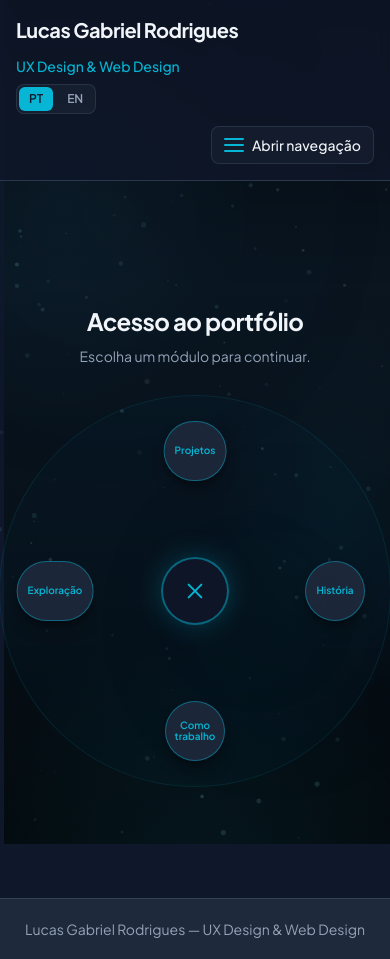
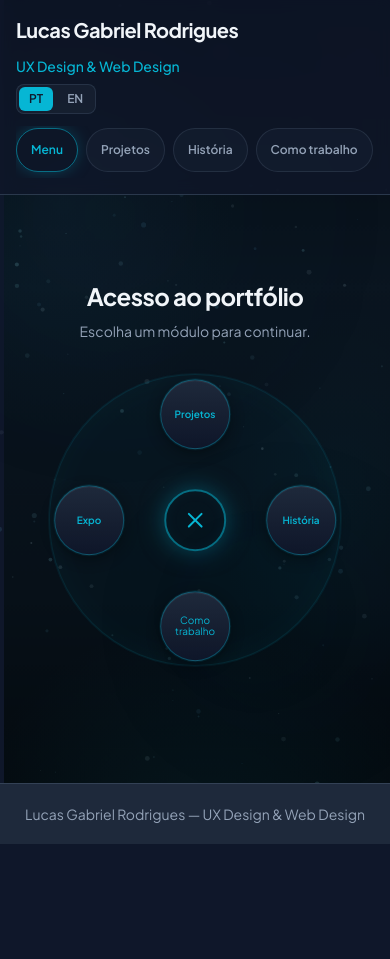
Before and after one commit to VS-LGR/LGR-Design, a Next.js app: page / in a window 390 px wide. Both pictures are taken after a click on the button "Abrir módulos". After the commit the page ends 844 px from the top, so only its background shows below. Built offline with nearby package versions, Linux system fonts and the light colour scheme.

Commit message:
Refactor navigation and exploration components for improved clarity and responsiveness. Updated titles and descriptions for consistency, enhanced MainNav styling, and adjusted SystemHub layout for better visual hierarchy.

```diff
--- a/src/app/exploracao/page.tsx
+++ b/src/app/exploracao/page.tsx
@@ -2,9 +2,9 @@ import type { Metadata } from "next";
 import { ExploracaoView } from "./ExploracaoView";
 
 export const metadata: Metadata = {
-  title: "Exploração | Lucas Gabriel Rodrigues",
+  title: "Expo | Lucas Gabriel Rodrigues",
   description:
-    "Experimentos interativos e pequenos sites — playground de ideias em UX e front-end.",
+    "Expo — experimentos interativos e pequenos sites; ideias em UX e front-end.",
 };
 
 export default function ExploracaoPage() {
--- a/src/components/shared/MainNav.tsx
+++ b/src/components/shared/MainNav.tsx
@@ -1,17 +1,16 @@
 "use client";
 
-import { useEffect, useState } from "react";
 import Link from "next/link";
 import { usePathname } from "next/navigation";
 import { useLocale } from "@/contexts/LocaleContext";
 
-const linkBase =
-  "text-sm font-medium transition-colors duration-200 focus-ring rounded-md py-2.5 px-1 md:py-0 md:px-0";
-
+/**
+ * Mobile: faixa horizontal com pills em scroll (sem hamburger).
+ * Desktop: mesmos destinos em linha, estilo mais discreto.
+ */
 export function MainNav() {
   const pathname = usePathname();
   const { t } = useLocale();
-  const [mobileOpen, setMobileOpen] = useState(false);
 
   const items = [
     { href: "/", label: t.nav.menu },
@@ -21,10 +20,6 @@ export function MainNav() {
     { href: "/exploracao", label: t.nav.exploration },
   ] as const;
 
-  useEffect(() => {
-    setMobileOpen(false);
-  }, [pathname]);
-
   const isActive = (href: string) =>
     href === "/"
       ? pathname === "/"
@@ -33,57 +28,30 @@ export function MainNav() {
         : pathname === href || pathname.startsWith(`${href}/`);
 
   return (
-    <nav aria-label={t.nav.aria} className="w-full md:w-auto">
-      <div className="flex justify-end md:hidden">
-        <button
-          type="button"
-          className="focus-ring flex items-center gap-2 rounded-lg border border-border-dark/60 bg-surface/40 px-3 py-2 text-sm font-medium text-primary hover:border-accent/40 hover:bg-surface/60 transition-colors"
-          aria-expanded={mobileOpen}
-          aria-controls="main-nav-links"
-          onClick={() => setMobileOpen((o) => !o)}
-        >
-          <span
-            className="flex h-4 w-5 flex-col justify-center gap-1"
-            aria-hidden
-          >
-            <span
-              className={`block h-0.5 w-full rounded-full bg-accent transition-transform duration-300 ease-out ${
-                mobileOpen ? "translate-y-1.5 rotate-45" : ""
-              }`}
-            />
-            <span
-              className={`block h-0.5 w-full rounded-full bg-accent transition-opacity duration-200 ${
-                mobileOpen ? "opacity-0" : "opacity-100"
-              }`}
-            />
-            <span
-              className={`block h-0.5 w-full rounded-full bg-accent transition-transform duration-300 ease-out ${
-                mobileOpen ? "-translate-y-1.5 -rotate-45" : ""
-              }`}
-            />
-          </span>
-          <span>{mobileOpen ? t.nav.close : t.nav.openNavigation}</span>
-        </button>
-      </div>
-
+    <nav
+      aria-label={t.nav.aria}
+      className="w-[calc(100%+2rem)] min-w-0 -mx-4 px-4 md:mx-0 md:w-auto md:px-0"
+    >
       <ul
-        id="main-nav-links"
-        className={`
-          mt-3 flex flex-col gap-0.5 rounded-xl border border-border-dark/50 bg-surface/25 p-2 md:mt-0 md:flex-row md:flex-wrap md:items-center md:gap-x-5 md:gap-y-1 md:border-0 md:bg-transparent md:p-0
-          ${mobileOpen ? "flex" : "hidden md:flex"}
-        `}
+        className="flex flex-nowrap items-stretch gap-2 overflow-x-auto scrollbar-hide pb-1.5 pt-0.5 snap-x snap-mandatory md:flex-wrap md:overflow-visible md:gap-x-6 md:pb-0 md:pt-0 md:snap-none"
+        style={{ WebkitOverflowScrolling: "touch" }}
       >
         {items.map(({ href, label }) => {
           const active = isActive(href);
           return (
-            <li key={href} className="md:inline-block">
+            <li key={href} className="snap-start shrink-0 flex">
               <Link
                 href={href}
-                className={`${linkBase} block md:inline ${
-                  active ? "text-accent" : "text-muted hover:text-primary"
-                }`}
+                className={`
+                  inline-flex items-center justify-center rounded-full border px-3.5 py-2 text-xs font-semibold transition-all duration-300 focus-ring min-h-[2.75rem] sm:text-sm
+                  md:min-h-0 md:rounded-none md:border-0 md:bg-transparent md:px-1 md:py-1 md:font-medium md:shadow-none
+                  ${
+                    active
+                      ? "border-accent/55 bg-accent/12 text-accent shadow-[0_0_18px_-5px_rgba(6,182,212,0.5)] md:shadow-none"
+                      : "border-border-dark/55 bg-surface/35 text-muted hover:border-accent/45 hover:bg-accent/8 hover:text-primary hover:shadow-[0_0_14px_-6px_rgba(6,182,212,0.4)] md:hover:bg-transparent md:hover:shadow-none"
+                  }
+                `}
                 aria-current={active ? "page" : undefined}
-                onClick={() => setMobileOpen(false)}
               >
                 {label}
               </Link>
--- a/src/components/system/SystemHub.tsx
+++ b/src/components/system/SystemHub.tsx
@@ -5,8 +5,11 @@ import Link from "next/link";
 import { useLocale } from "@/contexts/LocaleContext";
 import { usePrefersReducedMotion } from "@/hooks/usePrefersReducedMotion";
 
-/** Raio da órbita (centro → centro de cada satélite). */
-const ORBIT_R = { base: 140, md: 158 } as const;
+/** Raio da órbita — valores menores no desktop para proporção com o header. */
+const ORBIT_R = { base: 106, md: 116 } as const;
+
+/** Tamanho fixo dos 4 nós (círculos idênticos). */
+const NODE_BOX = "h-[4.35rem] w-[4.35rem] md:h-[5rem] md:w-[5rem]";
 
 type Module = {
   href: string;
@@ -31,7 +34,7 @@ function SatelliteLabel({
     return (
       <span className="flex flex-col items-center justify-center gap-0 text-center">
         {lines.map((line) => (
-          <span key={line} className="block max-w-[5rem] leading-[1.12]">
+          <span key={line} className="block leading-[1.1] text-[10px] md:text-[11px]">
             {line}
           </span>
         ))}
@@ -39,7 +42,7 @@ function SatelliteLabel({
     );
   }
   return (
-    <span className="block max-w-[5.25rem] text-center leading-snug text-balance hyphens-none px-0.5">
+    <span className="block text-center text-[10px] font-semibold leading-tight md:text-[11px]">
       {short}
     </span>
   );
@@ -104,20 +107,28 @@ export function SystemHub() {
     return () => window.removeEventListener("keydown", onKeyDown);
   }, [open, onKeyDown]);
 
-  const delayOpen = (i: number) => (reducedMotion ? 0 : i * 48);
-  const delayClose = (i: number) => (reducedMotion ? 0 : (modules.length - 1 - i) * 32);
-  const durationOpen = reducedMotion ? 120 : 640;
-  const durationClose = reducedMotion ? 100 : 480;
+  const delayOpen = (i: number) => (reducedMotion ? 0 : i * 44);
+  const delayClose = (i: number) => (reducedMotion ? 0 : (modules.length - 1 - i) * 28);
+  const durationOpen = reducedMotion ? 120 : 580;
+  const durationClose = reducedMotion ? 100 : 420;
   const easeOpen = "cubic-bezier(0.22, 1, 0.36, 1)";
   const easeClose = "cubic-bezier(0.4, 0, 0.2, 1)";
 
+  const nodeStatic =
+    "focus-ring rounded-full border border-accent/35 bg-gradient-to-b from-surface to-dark/95 text-accent " +
+    "shadow-[inset_0_1px_0_rgba(255,255,255,0.06),0_4px_14px_rgba(0,0,0,0.4),0_0_0_1px_rgba(6,182,212,0.12)] " +
+    "transition-[box-shadow,border-color,color,filter,transform] duration-300 ease-out " +
+    "hover:border-accent/80 hover:text-primary " +
+    "hover:shadow-[inset_0_1px_0_rgba(255,255,255,0.1),0_0_26px_-3px_rgba(6,182,212,0.55),0_0_0_1px_rgba(6,182,212,0.45)] " +
+    "hover:brightness-110 active:scale-[0.97]";
+
   return (
     <section
-      className="system-hub flex flex-col items-center justify-center min-h-[min(85dvh,720px)] py-10 px-4"
+      className="system-hub flex flex-col items-center justify-center min-h-[min(78dvh,560px)] md:min-h-[min(72dvh,520px)] py-8 px-4 md:py-10"
       aria-labelledby={hubHeadingId}
       aria-describedby={hubDescId}
     >
-      <div className="text-center max-w-md mb-10 md:mb-12 space-y-2">
+      <div className="text-center max-w-md mb-7 md:mb-9 space-y-2">
         <h1
           id={hubHeadingId}
           className="text-2xl md:text-3xl font-bold text-primary tracking-tight"
@@ -129,15 +140,20 @@ export function SystemHub() {
         </p>
       </div>
 
-      <div className="relative w-[min(100vw-1.5rem,400px)] h-[min(100vw-1.5rem,400px)] sm:w-[420px] sm:h-[420px] md:w-[460px] md:h-[460px]">
+      <div className="relative w-[min(100vw-1.5rem,300px)] h-[min(100vw-1.5rem,300px)] sm:w-[318px] sm:h-[318px] md:w-[336px] md:h-[336px]">
         <div
-          className="absolute left-1/2 top-1/2 -translate-x-1/2 -translate-y-1/2 rounded-full border border-accent/20 bg-accent/5 pointer-events-none system-hub-orbit-ring"
+          className="absolute left-1/2 top-1/2 -translate-x-1/2 -translate-y-1/2 rounded-full border border-accent/25 bg-accent/[0.06] pointer-events-none system-hub-orbit-ring"
           aria-hidden
           style={{
-            width: orbitPx * 2 + 112,
-            height: orbitPx * 2 + 112,
-            opacity: open ? 0.55 : 0.12,
-            transition: `opacity ${reducedMotion ? 100 : 520}ms cubic-bezier(0.22, 1, 0.36, 1)`,
+            width: orbitPx * 2 + 80,
+            height: orbitPx * 2 + 80,
+            opacity: open ? 0.5 : 0.14,
+            boxShadow: open
+              ? "inset 0 0 40px -12px rgba(6,182,212,0.12), 0 0 0 1px rgba(6,182,212,0.15)"
+              : "none",
+            transition: reducedMotion
+              ? "opacity 0.1s ease"
+              : "opacity 480ms cubic-bezier(0.22, 1, 0.36, 1), box-shadow 480ms cubic-bezier(0.22, 1, 0.36, 1)",
           }}
         />
 
@@ -154,19 +170,16 @@ export function SystemHub() {
                 href={mod.href}
                 aria-label={mod.label}
                 className={`
-                  system-hub-satellite absolute left-1/2 top-1/2 z-[1]
-                  flex min-h-[3.75rem] min-w-[3.75rem] sm:min-h-[5.5rem] sm:min-w-[5.5rem] md:min-h-[7rem] md:min-w-[7rem]
-                  max-w-[6.5rem] md:max-w-[7.5rem] items-center justify-center rounded-full
-                  border border-accent/45 bg-surface/95 text-[10px] sm:text-[11px] md:text-xs font-semibold text-accent
-                  shadow-lg shadow-black/35 focus-ring
-                  hover:border-accent/75 hover:bg-accent/12 hover:text-primary
-                  px-2 py-2 md:px-3 md:py-2.5
+                  system-hub-satellite system-hub-node absolute left-1/2 top-1/2 z-[1]
+                  flex ${NODE_BOX} shrink-0 items-center justify-center
+                  ${nodeStatic}
+                  px-1.5
                   ${open ? "pointer-events-auto" : "pointer-events-none"}
                 `}
                 style={{
                   transform: open
                     ? `translate(calc(-50% + ${tx}px), calc(-50% + ${ty}px)) scale(1)`
-                    : "translate(-50%, -50%) scale(0.72)",
+                    : "translate(-50%, -50%) scale(0.7)",
                   opacity: open ? 1 : 0,
                   transitionProperty: "transform, opacity",
                   transitionDuration: `${dur}ms`,
@@ -188,19 +201,19 @@ export function SystemHub() {
           aria-controls="system-hub-modules"
           aria-label={open ? t.system.toggleCollapse : t.system.toggleExpand}
           onClick={() => setOpen((v) => !v)}
-          className="system-hub-core absolute left-1/2 top-1/2 z-[2] h-[4.25rem] w-[4.25rem] md:h-[4.75rem] md:w-[4.75rem] -translate-x-1/2 -translate-y-1/2 rounded-full
-            border-2 border-accent/50 bg-dark/90 text-accent font-semibold
-            shadow-[0_0_32px_-6px_rgba(6,182,212,0.45)] focus-ring
-            hover:border-accent hover:bg-accent/10
+          className="system-hub-core absolute left-1/2 top-1/2 z-[2] h-[3.85rem] w-[3.85rem] md:h-16 md:w-16 -translate-x-1/2 -translate-y-1/2 rounded-full
+            border-2 border-accent/55 bg-dark/92 text-accent font-semibold
+            shadow-[0_0_28px_-4px_rgba(6,182,212,0.5),inset_0_0_20px_-10px_rgba(6,182,212,0.15)]
+            focus-ring
+            hover:border-accent hover:bg-accent/[0.08]
+            hover:shadow-[0_0_36px_-2px_rgba(6,182,212,0.65),inset_0_0_24px_-8px_rgba(6,182,212,0.2)]
             transition-[border-color,background-color,box-shadow] duration-300 ease-out"
         >
           <span className="flex h-full w-full items-center justify-center" aria-hidden>
             <span className="relative h-4 w-5">
               <span
                 className={`absolute left-0 top-0 block h-0.5 w-5 rounded-full bg-accent transition-all duration-[420ms] ease-[cubic-bezier(0.22,1,0.36,1)] ${
-                  open
-                    ? "top-[7px] rotate-45"
-                    : "top-0 rotate-0"
+                  open ? "top-[7px] rotate-45" : "top-0 rotate-0"
                 }`}
               />
               <span
@@ -210,9 +223,7 @@ export function SystemHub() {
               />
               <span
                 className={`absolute left-0 top-[14px] block h-0.5 w-5 rounded-full bg-accent transition-all duration-[420ms] ease-[cubic-bezier(0.22,1,0.36,1)] ${
-                  open
-                    ? "top-[7px] -rotate-45"
-                    : "top-[14px] rotate-0"
+                  open ? "top-[7px] -rotate-45" : "top-[14px] rotate-0"
                 }`}
               />
             </span>
--- a/src/lib/i18n/messages.ts
+++ b/src/lib/i18n/messages.ts
@@ -196,7 +196,7 @@ export const uiPt: UiMessages = {
     about: "Sobre Mim",
     story: "História",
     work: "Como trabalho",
-    exploration: "Exploração",
+    exploration: "Expo",
     backToSelection: "Voltar ao menu de seleção",
     openNavigation: "Abrir navegação",
   },
@@ -209,8 +209,8 @@ export const uiPt: UiMessages = {
     goProjects: "Ir para projetos",
     goStory: "Ir para história pessoal",
     goWork: "Ir para como trabalho",
-    goExploration: "Ir para exploração",
-    explorationTitle: "Exploração",
+    goExploration: "Ir para Expo",
+    explorationTitle: "Expo",
     explorationLead:
       "Pequenos sites e experimentos interativos. Novos projetos serão publicados aqui.",
     explorationEmpty: "Em breve: novas experiências interativas.",
@@ -397,7 +397,7 @@ export const uiEn: UiMessages = {
     about: "About Me",
     story: "Story",
     work: "How I work",
-    exploration: "Playground",
+    exploration: "Expo",
     backToSelection: "Back to selection menu",
     openNavigation: "Open navigation",
   },
@@ -410,8 +410,8 @@ export const uiEn: UiMessages = {
     goProjects: "Go to projects",
     goStory: "Go to personal story",
     goWork: "Go to how I work",
-    goExploration: "Go to playground",
-    explorationTitle: "Playground",
+    goExploration: "Go to Expo",
+    explorationTitle: "Expo",
     explorationLead:
       "Small sites and interactive experiments. New pieces will appear here.",
     explorationEmpty: "Coming soon: new interactive experiments.",
```
